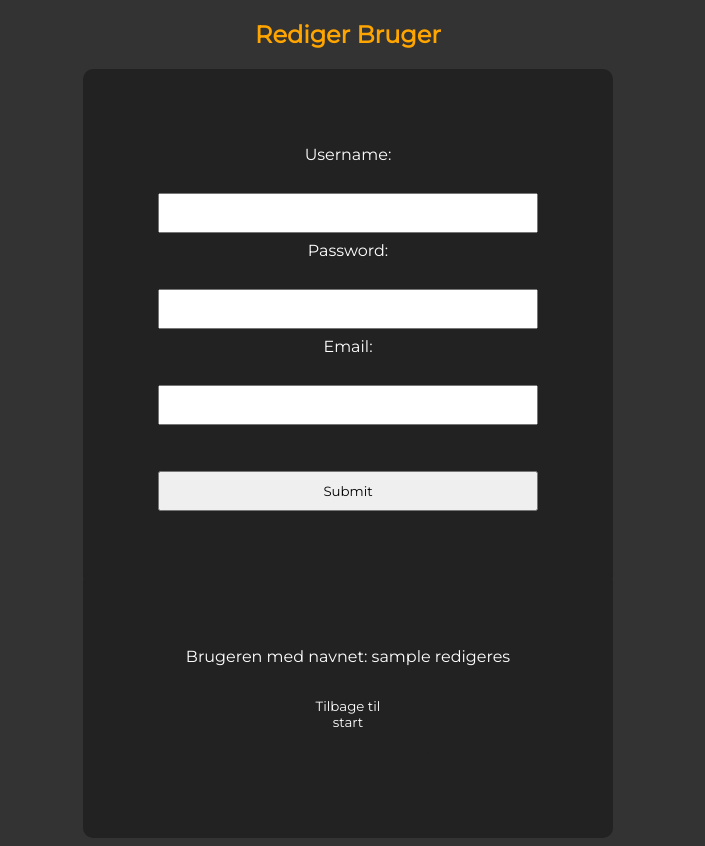
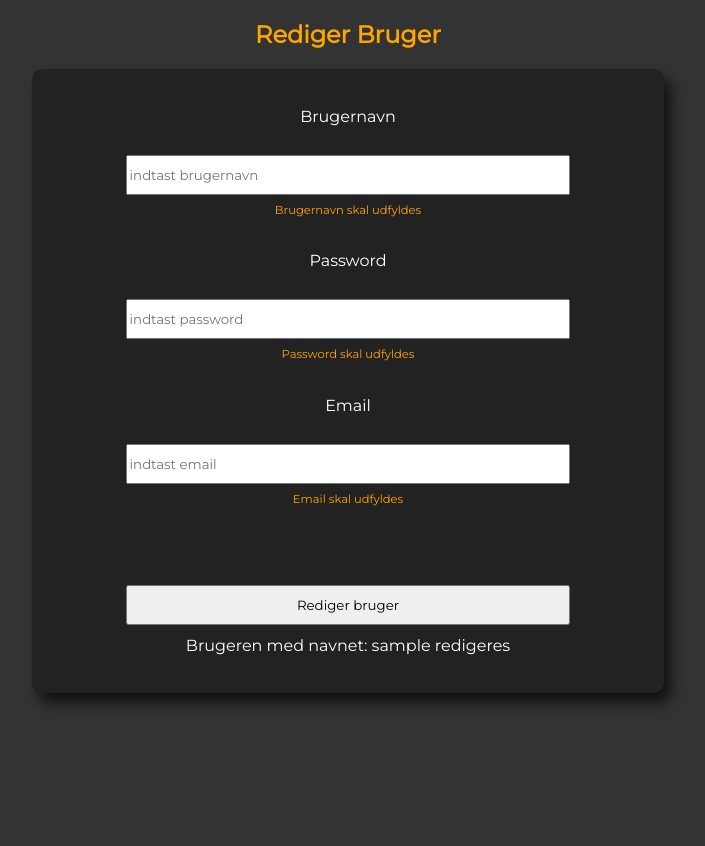
Before and after one commit to TomGrooves/PHP-Crud, a PHP site: page /edit.php?ID=1 in a window 1280 px wide. Shown: the whole page, without its empty margins (292-997 px from the left). After the commit the page ends 706 px from the top, so only its background shows below. Run offline with PHP 8.4, Linux system fonts and the light colour scheme; tables that the repository leaves empty or names only in its code hold one stand-in row (values such as "Sample post"); data that the repository does not hold is empty.

Commit message:
Update 3
updated:
 * connection variables i Connect() function. (kræver at man indtaster connection info ved oprettelse af connection)
 * opdateret html tags og fixed små bugs

```diff
--- a/php-crud/db.php
+++ b/php-crud/db.php
@@ -15,11 +15,11 @@ class DB
     protected $conn = null;
 
     // En function til at starte connectionen, med $user og $password
-    public function Connect($user, $password)
+    public function Connect($user, $password, $dbname,$hostname)
     {
         try {
 
-            $dsn = "mysql:dbname=USER_DB; host=localhost";
+            $dsn = "mysql:dbname=".$dbname."; host=".$hostname.";";
 
             $options  = [PDO::ATTR_ERRMODE => PDO::ERRMODE_EXCEPTION,
             PDO::ATTR_DEFAULT_FETCH_MODE => PDO::FETCH_ASSOC,
--- a/php-crud/edit.php
+++ b/php-crud/edit.php
@@ -7,23 +7,40 @@
     <link rel="stylesheet" href="style.css">
     <link href="https://fonts.googleapis.com/css?family=Montserrat&display=swap" rel="stylesheet">
 
-    <title>Document</title>
+    <title>CRUD</title>
 </head>
 <body>
+    <?php
+            if (empty($_POST["username"])) {
+                $nameErr = "Brugernavn skal udfyldes";
+            }
+
+            if (empty($_POST["email"])) {
+                $emailErr = "Email skal udfyldes";
+            }
+
+            if (empty($_POST["password"])) {
+                $passErr = "Password skal udfyldes";
+            }
+?>
 <h2>Rediger Bruger</h2>
-<div class="center-div1">
+<div class="center-div2">
 <form class="theForm" action="" method="post">
 
-        <label for="username">Username:</label>
-        <input type="text" name="username" id="username">
-        <label for="password">Password:</label>
-        <input type="text" name="password" id="password">
-        <label for="emailaddress">Email:</label>
-        <input type="text" name="email" id="email">
+<label for="username">Brugernavn</label>
+<input placeholder="indtast brugernavn" type="text" name="username">
+<span class="error"><?php echo $nameErr;?></span>
 
-    <input class="formButton" type="submit" value="Submit">
+<label for="password">Password</label>
+<input placeholder="indtast password" type="text" name="password">
+<span class="error"><?php echo $passErr;?></span>
+<br>
+<label for="email">Email</label>
+<input placeholder="indtast email" type="text" name="email">
+<span class="error"><?php echo $emailErr;?></span>
+<br>
+<input class="formButton" type="submit" value="Rediger bruger">
 </form>
-</div>
 
 <?php
 
@@ -32,46 +49,68 @@
 //"Form med data fra bruger valgt."
 include 'db.php';
 
-
 // Create a new instance of DB and Connect with user test and pass 1234.
   $database = new DB();
-  $conn = $database->Connect("test", 1234);
+  $conn = $database->Connect("test", 1234, "USER_DB", "localhost");
 
 // Server
 $dataID = $_GET['ID'];
 
-try  {
+try {
+
     // HVIS DE 3 INPUTS ER INDTASTET
     $res = $conn->query("SELECT username FROM Users WHERE id= $dataID");
     $data = $res->fetchAll();
+    foreach($data as $row){
+        echo "<div class='center-div1'>Brugeren med navnet: ".$row['username']." redigeres</div>";
+        }
 
-     foreach($data as $row){
-        echo "<div class='center-div1' style='margin-top:-15px'>Brugeren med navnet: ".$row['username']." redigeres";
-        echo "<div class='center-div1'><a href='../php-crud/index.php'><button class='buttonInput havartiOst'>Tilbage til start</button></a></div></div>";
 
+    if ($_SERVER["REQUEST_METHOD"] == "POST") {
+
+
+        if (empty($_POST["username"]) || empty($_POST["email"]) || empty($_POST["password"])){
+            echo "<div class='center-div1'>
+            <h3>Udfyld alle felter for at redigere bruger</h3>
+            <a href='../php-crud/index.php'>
+            <button class='buttonInput havartiOst'>Tilbage til start</button>
+            </a></div>";
         }
+
         // echo "Opdater bruger med navnet:".
-    if (isset($_POST['username']) && isset($_POST['email']) && isset($_POST['password']))
+        else
         {
         // HER SÆTTER VI VARIABLERNE TIL AT VÆRE DET VI MODTAGER I INPUTS'NE
             $name = $_POST['username'];
             $email = $_POST['email'];
             $password = $_POST['password'];
+
             // QUERY MED NAMED PLACEHOLDERS
             $sql = "UPDATE Users SET username = :username, email = :email, passwrd = :passwrd WHERE id= $dataID";
 
     $statement = $conn->prepare($sql);
     $statement->execute(array(':email' => $email, ':passwrd' => $password, ':username' => $name));
-    echo "Bruger-id'et: ".$dataID." er opdateret";
-    echo "<div class='center-div2'><a href='../php-crud/index.php'><button class='buttonInput havartiOst'>Tilbage til start</button></a></div>";
+
+           foreach($data as $row){
+            echo "<div class='center-div1'>Brugeren med navnet: ".$row['username']." er opdateret</div>";
+            }
+        echo "<div class='center-div1'><a href='../php-crud/index.php'><button class='buttonInput havartiOst'>Tilbage til start</button></a></div></div>";
+
 
         }
     }
+}
+
 
 catch(PDOException $e)
-{ echo "Tilslutningsfejl: " . $e->getMessage();}
+{ echo "Tilslutningsfejl: " . $e->getMessage();
+    echo "<div class='center' style='margin: 5%;'>Fejl - Alle felter skal udfyldes</div>";
+    echo "<div class='center-div1'><a href='../php-crud/index.php'><button class='buttonInput havartiOst'>Tilbage til start</button></a></div></div>";
 
+}
 
 ?>
+</div>
+
 </body>
 </html>
--- a/php-crud/style.css
+++ b/php-crud/style.css
@@ -14,8 +14,9 @@
     display:grid;
     grid-template-columns: 1fr;
     grid-template-rows: 1fr 1fr 1fr 1fr;
-    width: 100%;
+    width: 80%;
     gap: 8px;
+    margin:auto;
 }
 
 .formButton{
@@ -46,8 +47,8 @@ label{
 }
 
 .buttonInput2{
-    width: 80px;
-    height: 17px;
+    width: 100px;
+    height: 30px;
     background-color: #222;
     border: none;
     color:white;
@@ -86,8 +87,7 @@ a{
     margin-left:auto;
     margin-right:auto;
     background-color: #222;
-    width: 42%;
-    padding: 6%;
+    padding-top: 2%;
     border-radius: 10px;
     text-align: center;
 }
@@ -95,11 +95,14 @@ a{
 .center-div2{
     margin-left:auto;
     margin-right:auto;
-    background-color: #333;
-    width: 42%;
-    padding: 6%;
+    background-color: #222;
+    width: 50%;
+    padding: 3%;
     border-radius: 10px;
     text-align: center;
+    -webkit-box-shadow: 7px 10px 14px 0px rgba(0,0,0,0.67);
+    -moz-box-shadow: 7px 10px 14px 0px rgba(0,0,0,0.67);
+    box-shadow: 7px 10px 14px 0px rgba(0,0,0,0.67);
 }
 .center{
     text-align:center;}
@@ -120,7 +123,7 @@ box-shadow: 7px 10px 14px 0px rgba(0,0,0,0.67);
     color:white;
     background-color:#222;
     align-items: self-start;
-    grid-gap: 4px;
+    grid-gap: 1%;
     border-radius: 10px;
 
 }
@@ -129,6 +132,7 @@ box-shadow: 7px 10px 14px 0px rgba(0,0,0,0.67);
     text-align:center;
     margin-left:auto;
     margin-right:auto;
+    border-radius: 5px;
 }
 
 .create2{
@@ -136,8 +140,15 @@ box-shadow: 7px 10px 14px 0px rgba(0,0,0,0.67);
     margin-left:auto;
     margin-right:auto;
     margin-top: 5%;
+    border-radius: 5px;
 }
-
+.create3{
+    text-align:center;
+    margin-left:auto;
+    margin-right:auto;
+    border-radius: 5px;
+    margin-top: 15%;
+}
 .createButton{
     background-color: #222;
     width: auto;
@@ -149,10 +160,19 @@ box-shadow: 7px 10px 14px 0px rgba(0,0,0,0.67);
     margin: 5%;
     border:none;
     padding: 1%;
+    border-radius: 5px;
 }
 
+.error{
+    color:orange;
+    font-size: 0.9vw;
+}
 
 .buttonInput:hover{
+    background-color: #eee;
+    color: black;
+}
+.buttonInput2:hover{
     background-color: #eee;
     color: black;
 }
```
Also changed, not shown: php-crud/add.php (+17 -11 lines), php-crud/delete.php (+18 -20 lines), php-crud/index.php (+9 -10 lines). Lines whose indentation alone changed are shown as unchanged.
